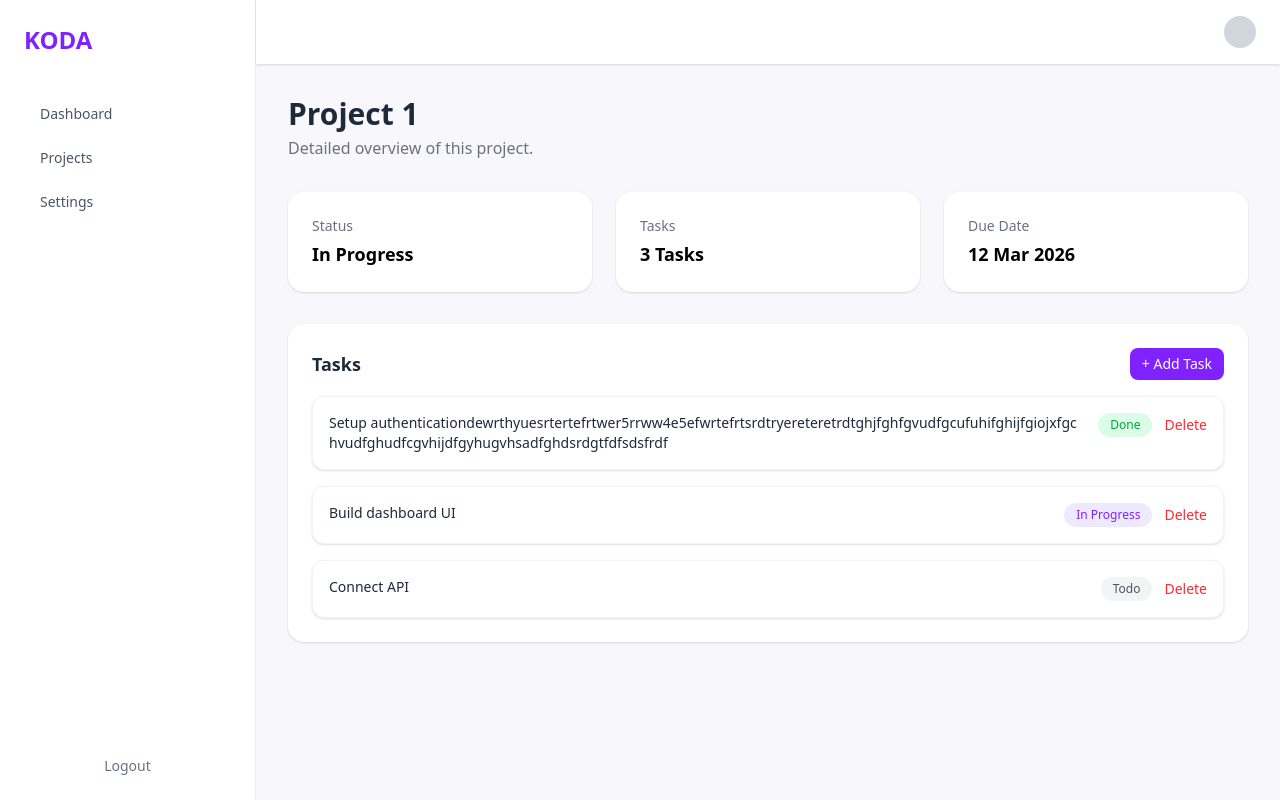
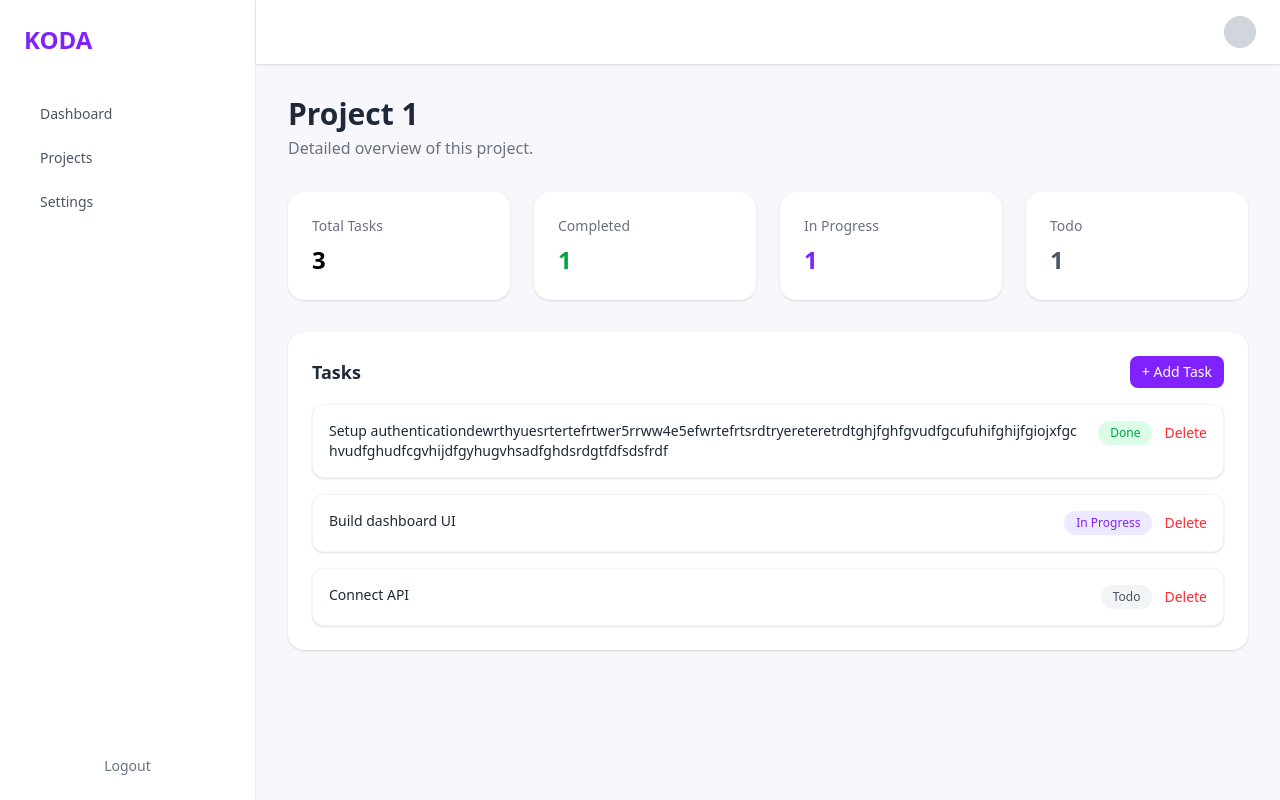
Before and after one commit to SouravDaroch/koda-dashboard, a Next.js app: page /dashboard/projects/1 in a window 1280 px wide. Built offline with nearby package versions, Linux system fonts and the light colour scheme.

Commit message:
feat (projects): add dynamic tasks status

```diff
--- a/src/app/(dashboard)/dashboard/projects/[id]/page.tsx
+++ b/src/app/(dashboard)/dashboard/projects/[id]/page.tsx
@@ -13,6 +13,8 @@ interface ProjectDetailsProps {
 
 export default function ProjectDetails({ params }: ProjectDetailsProps) {
     const { id } = use(params);
+
+
 
     // Task state
     const [tasks, setTasks] = useState<Task[]>([
@@ -51,6 +53,21 @@ export default function ProjectDetails({ params }: ProjectDetailsProps) {
             )
         );
     };
+
+
+    const totalTasks = tasks.length;
+
+    const completedTasks = tasks.filter(
+        (task) => task.status === "Done"
+    ).length;
+
+    const inProgressTasks = tasks.filter(
+        (task) => task.status === "In Progress"
+    ).length;
+
+    const todoTasks = tasks.filter(
+        (task) => task.status === "Todo"
+    ).length;
     return (
         <div className="space-y-8">
             <div>
@@ -62,21 +79,34 @@ export default function ProjectDetails({ params }: ProjectDetailsProps) {
                 </p>
             </div>
 
-            <div className="grid md:grid-cols-3 gap-6">
+            <div className="grid md:grid-cols-4 gap-6">
+
                 <div className="bg-white p-6 rounded-2xl shadow-sm">
-                    <h3 className="text-sm text-gray-500">Status</h3>
-                    <p className="text-lg font-semibold mt-1">In Progress</p>
+                    <h3 className="text-sm text-gray-500">Total Tasks</h3>
+                    <p className="text-2xl font-bold mt-2">{totalTasks}</p>
                 </div>
 
                 <div className="bg-white p-6 rounded-2xl shadow-sm">
-                    <h3 className="text-sm text-gray-500">Tasks</h3>
-                    <p className="text-lg font-semibold mt-1">{tasks.length} Tasks</p>
+                    <h3 className="text-sm text-gray-500">Completed</h3>
+                    <p className="text-2xl font-bold text-green-600 mt-2">
+                        {completedTasks}
+                    </p>
                 </div>
 
                 <div className="bg-white p-6 rounded-2xl shadow-sm">
-                    <h3 className="text-sm text-gray-500">Due Date</h3>
-                    <p className="text-lg font-semibold mt-1">12 Mar 2026</p>
+                    <h3 className="text-sm text-gray-500">In Progress</h3>
+                    <p className="text-2xl font-bold text-violet-600 mt-2">
+                        {inProgressTasks}
+                    </p>
                 </div>
+
+                <div className="bg-white p-6 rounded-2xl shadow-sm">
+                    <h3 className="text-sm text-gray-500">Todo</h3>
+                    <p className="text-2xl font-bold text-gray-600 mt-2">
+                        {todoTasks}
+                    </p>
+                </div>
+
             </div>
 
             {/* Task Section */}
```
